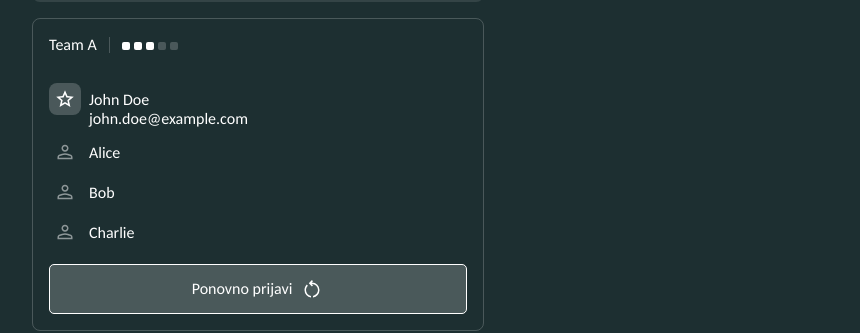
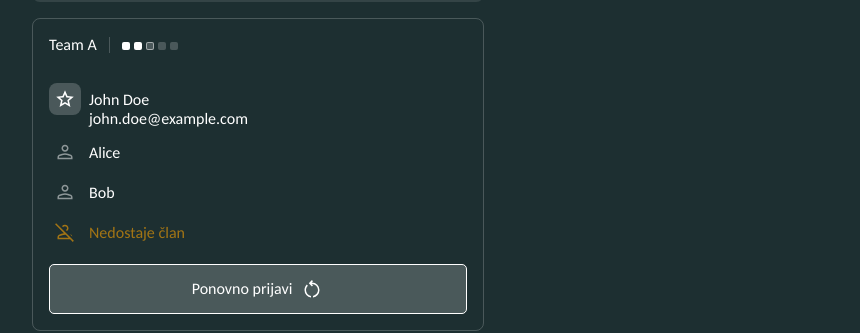
Before and after one commit to lovretomic/peta-kviz-app, a React (Vite) app: page /application in a window 1280 px wide. Shown: the part 295-628 px from the top of the page, without its empty margins (382-1242 px from the left). Built offline with nearby package versions, Linux system fonts and the light colour scheme.

Commit message:
added missing member label

```diff
--- a/src/components/ApplicationCard/ApplicationCard.module.scss
+++ b/src/components/ApplicationCard/ApplicationCard.module.scss
@@ -45,6 +45,27 @@
       .captainData {
         margin-top: 20px;
       }
+
+      &.missing {
+        @keyframes blink {
+          0% {
+            opacity: 1;
+          }
+          100% {
+            opacity: 0.5;
+          }
+        }
+
+        animation: blink 1s infinite alternate;
+
+        .icon {
+          fill: orange;
+        }
+
+        p {
+          color: orange;
+        }
+      }
     }
   }
 
--- a/src/components/ApplicationCard/ApplicationCard.tsx
+++ b/src/components/ApplicationCard/ApplicationCard.tsx
@@ -9,6 +9,7 @@ import WarningIcon from "../../assets/icons/warning.svg?react";
 import EditIcon from "../../assets/icons/edit.svg?react";
 import RestartIcon from "../../assets/icons/restart.svg?react";
 import TrashIcon from "../../assets/icons/trash.svg?react";
+import PersonOffIcon from "../../assets/icons/person-off.svg?react";
 
 import Button from "../Button";
 
@@ -66,6 +67,12 @@ const ApplicationCard = ({ team, action }: ApplicationCardProps) => {
             <p>{member}</p>
           </div>
         ))}
+        {[...Array(3 - team.members.length)].map((_, index) => (
+          <div key={index} className={clsx(c.member, c.missing)}>
+            <PersonOffIcon className={c.icon} />
+            <p>Nedostaje član</p>
+          </div>
+        ))}
       </div>
       <div className={c.buttons}>
         <Button
--- a/src/pages/ApplicationPage/ApplicationPage.tsx
+++ b/src/pages/ApplicationPage/ApplicationPage.tsx
@@ -12,7 +12,7 @@ const team: Team = {
   name: "Team A",
   captainName: "John Doe",
   captainEmail: "john.doe@example.com",
-  members: ["Alice", "Bob", "Charlie"],
+  members: ["Alice", "Bob"],
 };
 
 const ApplicationPage = () => {
```
Also changed, not shown: src/assets/icons/person-off.svg (added).
